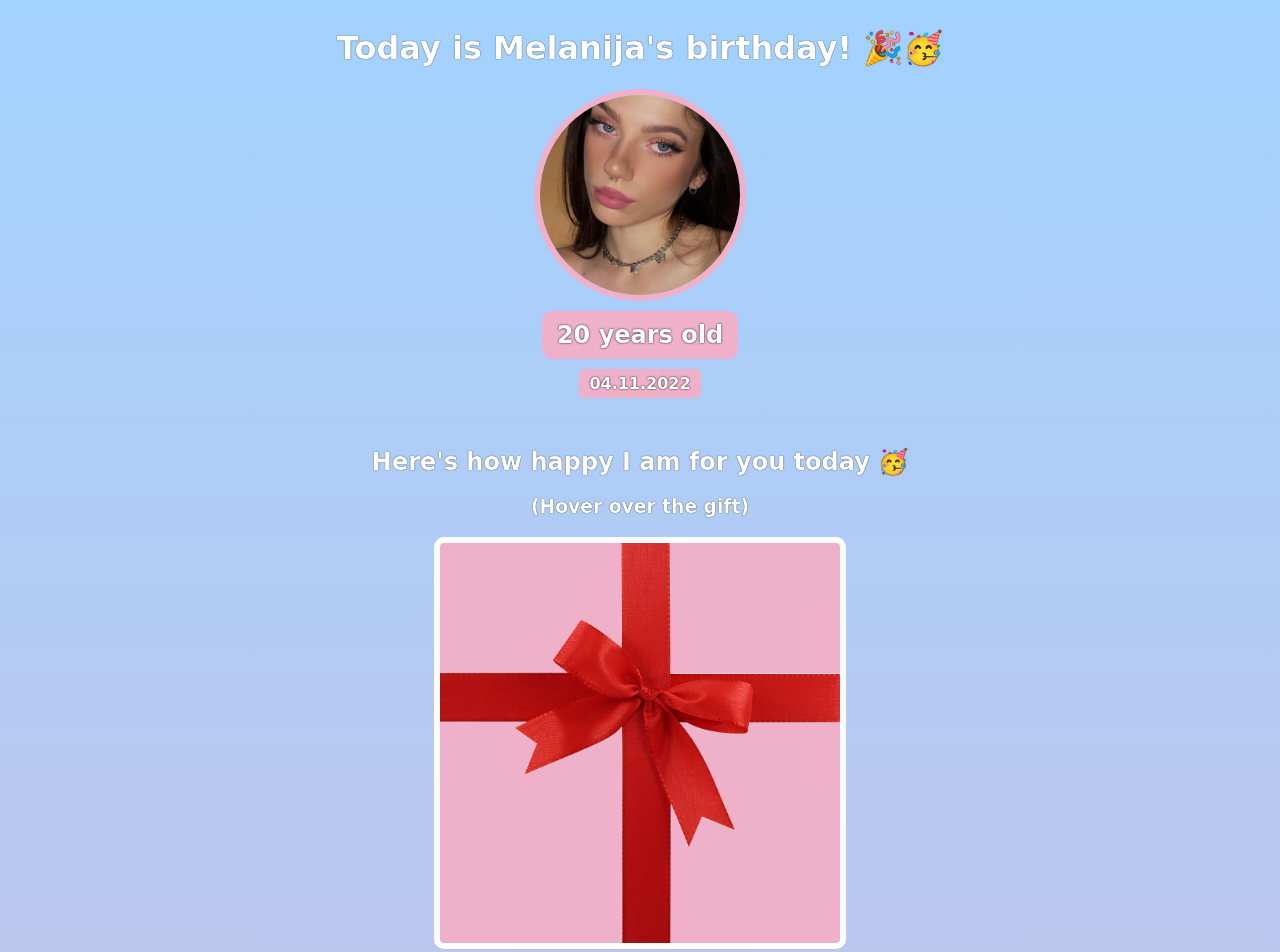
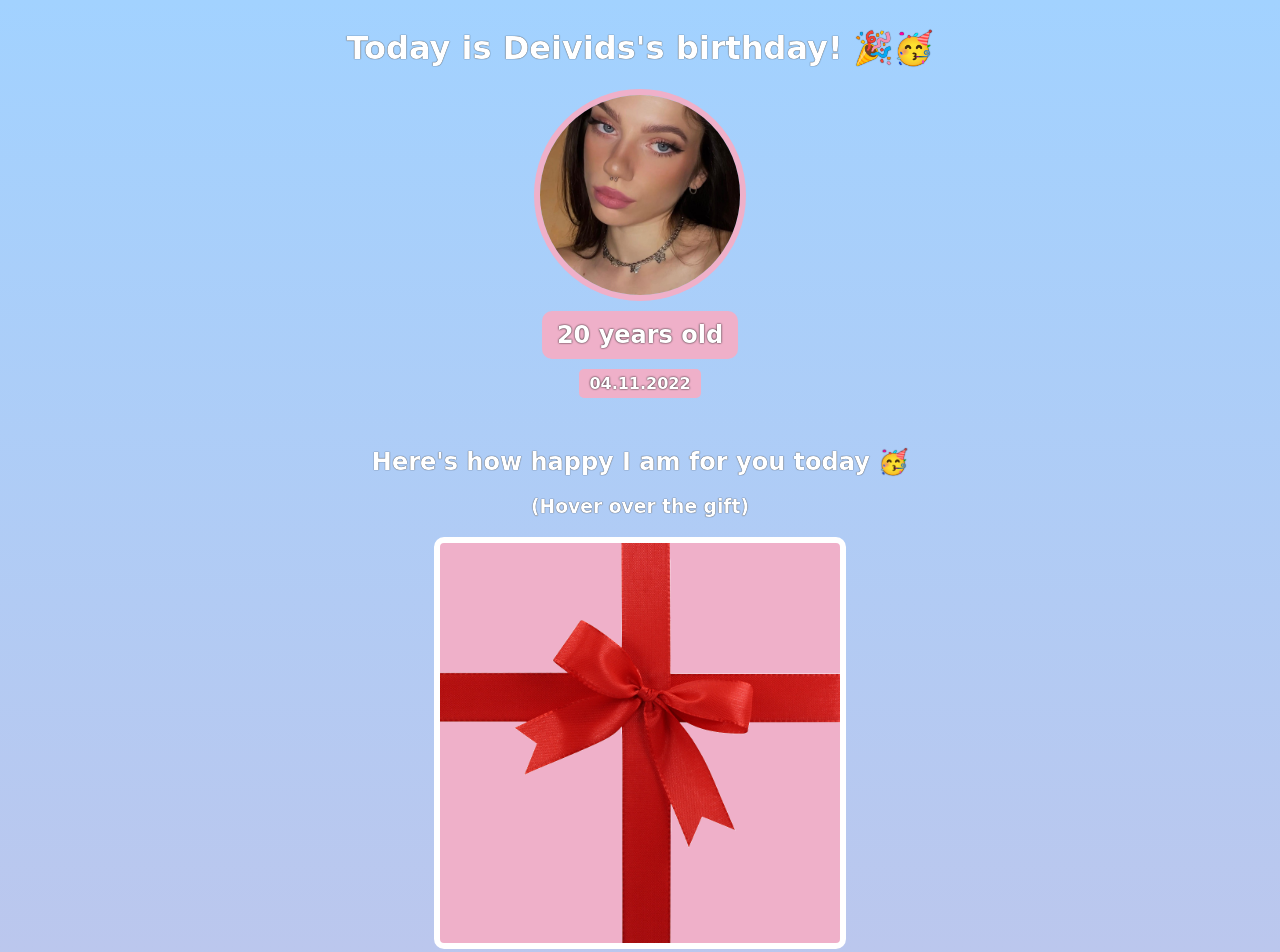
Before and after one commit to deividsb/birthday-gift-site, a plain HTML site: page index.html in a window 1280 px wide. Shown: the top 952 px of the page. Drawn offline with Linux system fonts and the light colour scheme; a web font is replaced by a local one.

Commit message:
Change the name to Deivids

```diff
--- a/index.html
+++ b/index.html
@@ -10,7 +10,7 @@
 	<body>
 
 	<div id="header">
-		<h1>Today is Melanija's birthday! 🎉🥳</h1>
+		<h1>Today is Deivids's birthday! 🎉🥳</h1>
 		<img id="melanija-img" src="images/melanija.jpg" alt="A picture of Melanija looking at the camera">
 		<h2 id="bday-age">20 years old</h2>
 		<h4 id="bday-date">04.11.2022</h4>
```
